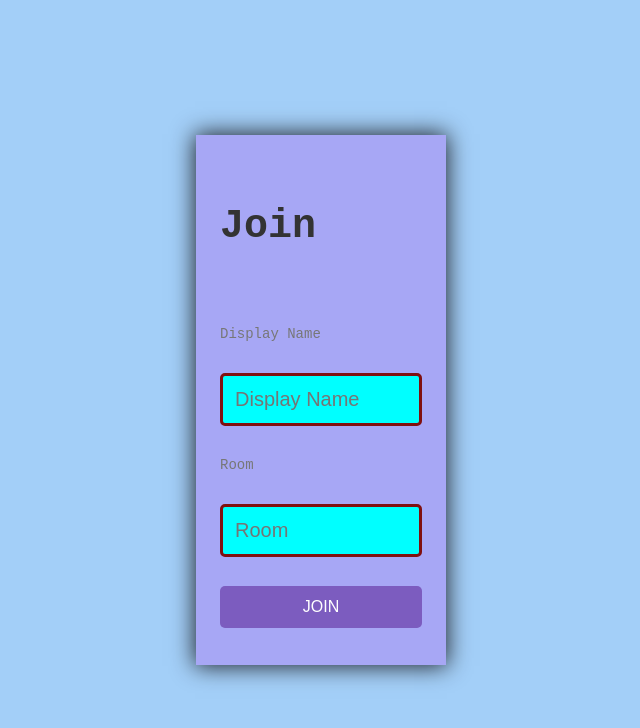
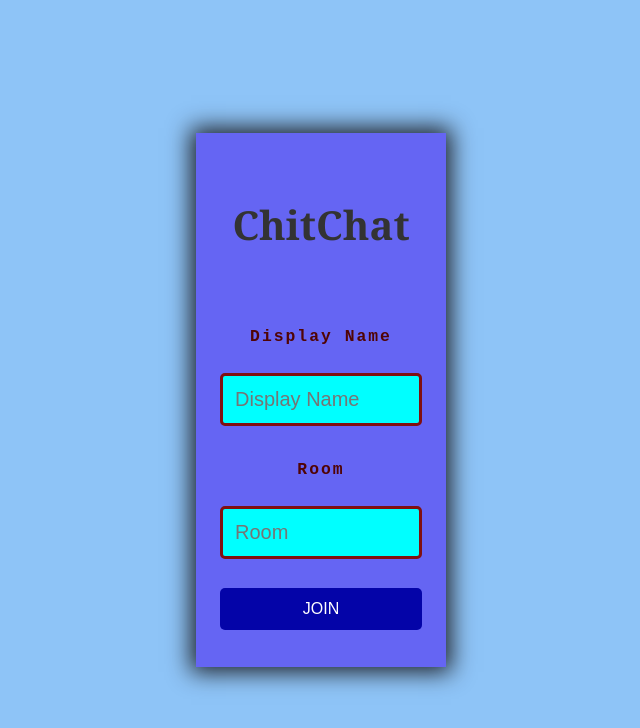
Before and after one commit to edkeric/chitchat, a website: page public/index.html in a window 1280 px wide. Shown: the whole page, without its empty margins (319-959 px from the left). Drawn offline with Linux system fonts and the light colour scheme.

Commit message:
modified

```diff
--- a/public/css/styles.css
+++ b/public/css/styles.css
@@ -18,19 +18,25 @@ body {
   line-height: 3.4;
   color: #333333;
   font-family: 'Courier New', Courier, monospace;
-  background: #47a6f3;
+  background: #415cf1;
 }
 
 h1 {
   margin-bottom: 16px;
   font-weight: 600;
+  font-family: Georgia, 'Times New Roman', Times, serif;
+}
+h3 {
+  letter-spacing: 2px;
+  color: rgb(80, 4, 4);
+  text-align: center;
 }
 
 label {
   display: flex;
   font-size: 14px;
-  margin-bottom: 8px;
-  color: #777;
+  margin-bottom: 2px;
+  justify-content: center;
 }
 
 input {
@@ -62,23 +68,26 @@ button:disabled {
 /* Join Page Styles */
 
 .centered-form {
-  background: rgb(163, 207, 248);
+  background: rgb(142, 196, 247);
   width: 100vw;
   height: 100vh;
   display: flex;
   justify-content: center;
   align-items: center;
+  text-align: center;
 }
 
 .centered-form__box {
-  box-shadow: 0px 0px 22px 1px #1d1f26;
-  background: #a7a7f5;
+  box-shadow: 0px 0px 22px 5px #1d1f26;
+  background: #6565f3;
   padding: 24px;
   width: 250px;
+  text-align: center;
 }
 
 .centered-form button {
   width: 100%;
+  background-color: rgb(4, 4, 168);
 }
 
 .centered-form input {
--- a/public/index.html
+++ b/public/index.html
@@ -12,16 +12,16 @@
   <body>
     <div class="centered-form">
       <div class="centered-form__box">
-        <h1>Join</h1>
+        <h1>ChitChat</h1>
         <form action="/chat.html">
-          <label>Display Name</label>
+          <label><h3>Display Name</h3></label>
           <input
             type="text"
             name="username"
             placeholder="Display Name"
             required
           />
-          <label>Room</label>
+          <label><h3>Room</h3></label>
           <input type="text" name="room" placeholder="Room" required />
           <button>JOIN</button>
         </form>
```
Also changed, not shown: public/chat.html (+1 -3 lines).
